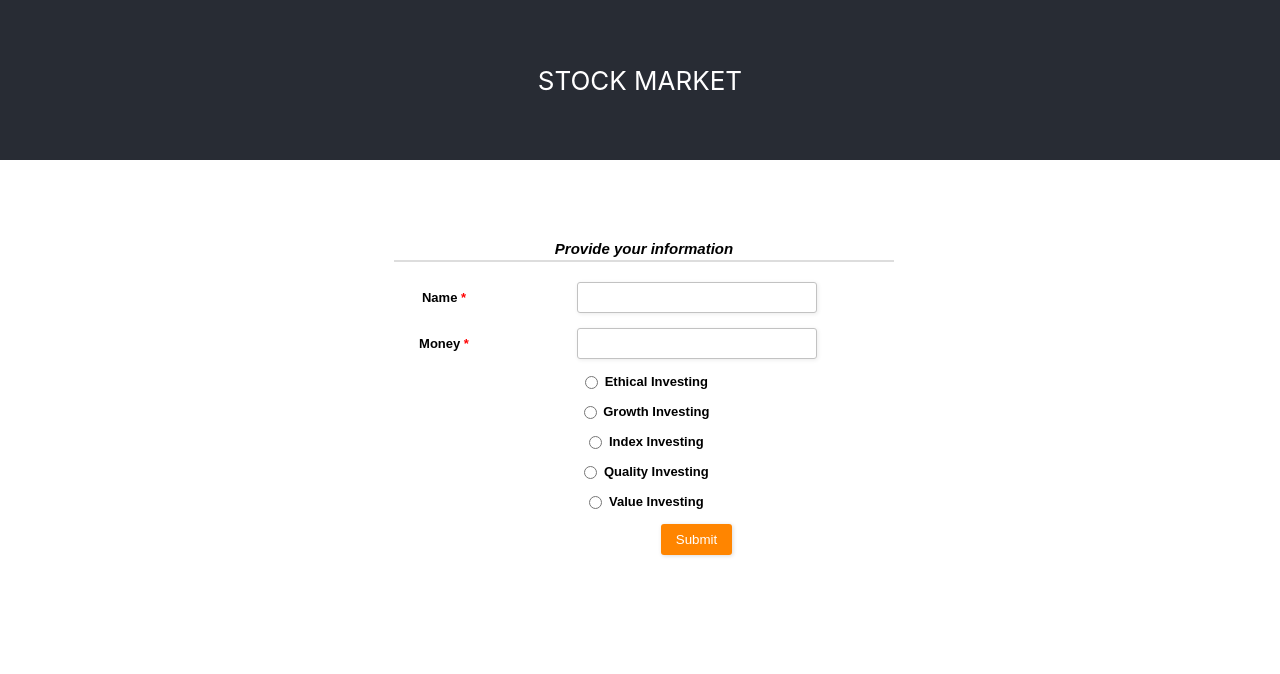
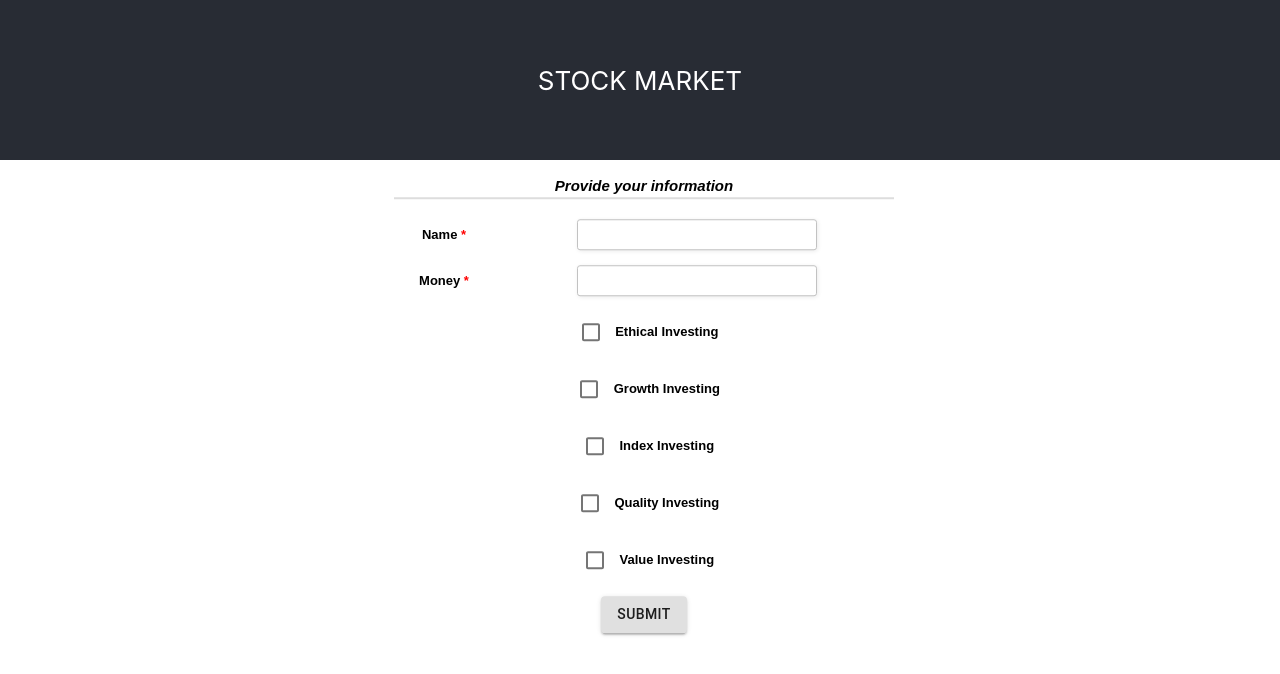
Before and after one commit to FarokhC/StockMarketAppFrontend, a React (Create React App) app: page / in a window 1280 px wide. Shown: the top 674 px of the page. Built offline with nearby package versions, Linux system fonts and the light colour scheme.

Commit message:
fixed radio buttons

```diff
--- a/package.json
+++ b/package.json
@@ -3,6 +3,7 @@
   "version": "0.1.0",
   "private": true,
   "dependencies": {
+    "@material-ui/core": "^4.8.0",
     "@testing-library/jest-dom": "^4.2.4",
     "@testing-library/react": "^9.3.2",
     "@testing-library/user-event": "^7.1.2",
--- a/src/Components/StockHomePage.js
+++ b/src/Components/StockHomePage.js
@@ -1,22 +1,24 @@
 import React from 'react';
 //import ReactDOM from 'react-dom';
-import CurrencyInput from 'react-currency-input';
+// import CurrencyInput from 'react-currency-input';
+import { Checkbox, Button} from '@material-ui/core';
 
 class StockHomePage extends React.Component {
 
 constructor(props) {
     super(props);
     this.handleSubmit = this.handleSubmit.bind(this);
+    this.onChange = this.onChange.bind(this);
   }
 
   state = {
     name: '',
     investamount: '',
-    ethicalstrategy: '',
-    growthstrategy: '',
-    indexstrategy: '',
-    qualitystrategy: '',
-    valuestrategy: '',
+    ethicalstrategy: false,
+    growthstrategy: false,
+    indexstrategy: false,
+    qualitystrategy: false,
+    valuestrategy: false,
   }
 
   handleChange(event) {
@@ -69,7 +71,9 @@ constructor(props) {
       .catch(err => console.log(err))
   }
 
-
+  onChange = (e) => {
+    this.setState({[e.target.value] : !this.state[e.target.value]});
+  }
 
   render() {
     return (
@@ -78,12 +82,13 @@ constructor(props) {
                 <form action="" method="post" onSubmit={this.handleSubmit}>
                     <label ><span>Name <span className="required">*</span></span><input type="text" className="input-field" name="field1" onChange={(e) => this.setState({name: e.target.value})} /></label>
                     <label ><span>Money <span className="required">*</span></span><input type="text" className="input-field" investamount="field2" onChange={(e) => this.setState({investamount: e.target.value})} /></label>
-                    <label><input type="radio" value="ethical" /><b>&nbsp;Ethical Investing</b></label>
-                    <label><input type="radio" value="growth" /><b>&nbsp;Growth Investing</b></label>
-                    <label><input type="radio" value="index" /><b>&nbsp;Index Investing</b></label>
-                    <label><input type="radio" value="quality" /><b>&nbsp;Quality Investing</b></label>
-                    <label><input type="radio" value="value" /><b>&nbsp;Value Investing</b></label>
-                    <label><span> </span><input type="submit" value="Submit" /></label>
+                    <Checkbox value="ethicalstrategy" checked = {this.state.ethicalstrategy} onChange={this.onChange}/><b>&nbsp;Ethical Investing</b> <label></label>
+                    <Checkbox value="growthstrategy" checked = {this.state.growthstrategy} onChange={this.onChange}/><b>&nbsp;Growth Investing</b> <label></label>
+                    <Checkbox value="indexstrategy" checked = {this.state.indexstrategy} onChange={this.onChange}/><b>&nbsp;Index Investing</b> <label></label>
+                    <Checkbox value="qualitystrategy" checked = {this.state.qualitystrategy} onChange={this.onChange}/><b>&nbsp;Quality Investing</b> <label></label>
+                    <Checkbox value="valuestrategy" checked = {this.state.valuestrategy} onChange={this.onChange}/><b>&nbsp;Value Investing</b> <label></label>
+                    <Button variant="contained" onClick = {this.handleSubmit}>Submit</Button>
+                    {/* <span> </span><input type="submit" value="Submit" /> <label></label> */}
                 </form>
             </div>
         );
```
